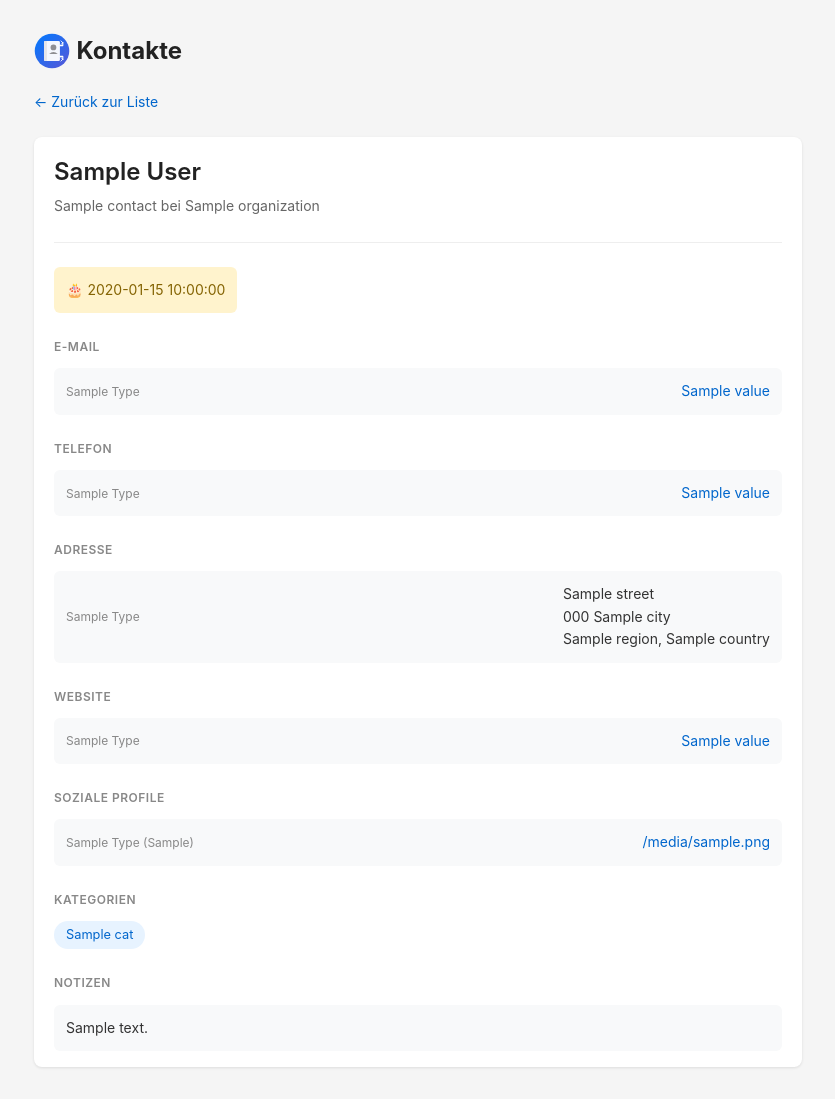
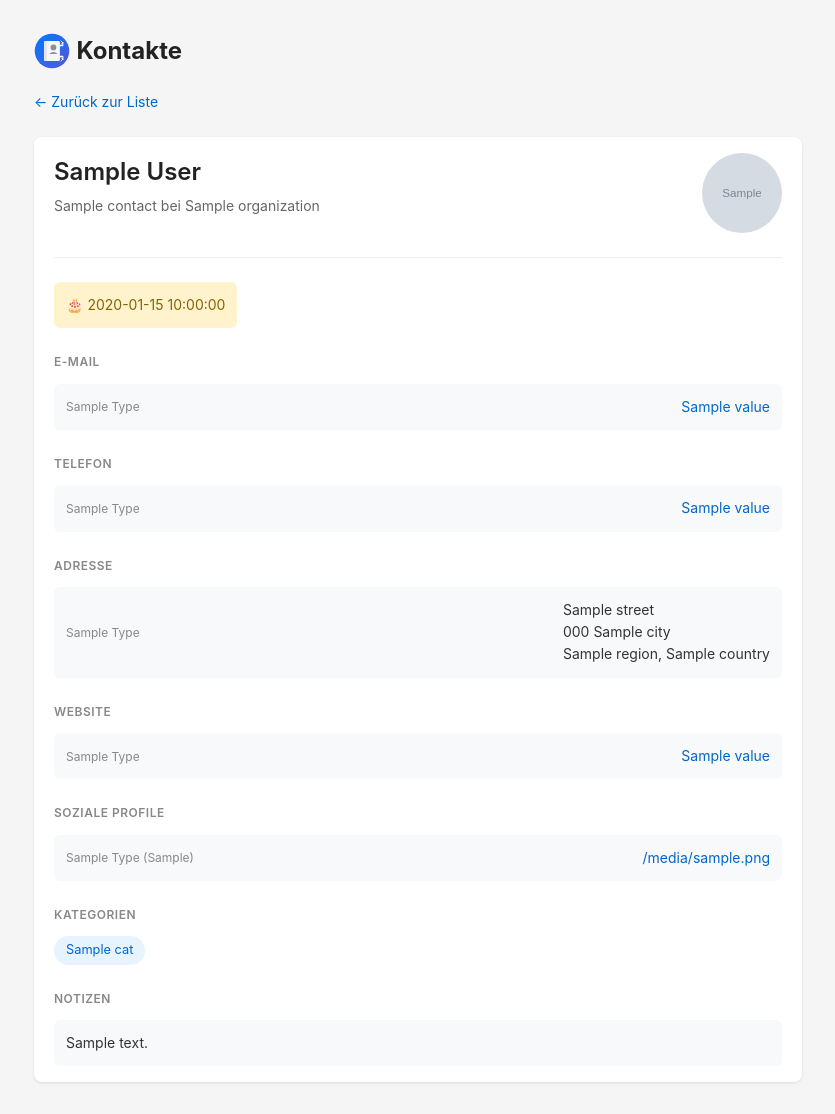
Before and after one commit to skoelle/icloud-contacts-sync, a FastAPI app: template src/api/templates/contact.html in a window 1280 px wide. Shown: the whole page, without its empty margins (222-1057 px from the left). Before the commit the page ends 1070 px from the top, so only its background shows below. Run offline with FastAPI, Linux system fonts and the light colour scheme; the template is opened without the code that fills it: most values are stand-ins (such as "Sample title", 1, 10 or a date in 2020); grey boxes marked "Sample" are stand-in pictures.

Commit message:
sync photo and display photo

```diff
--- a/sql/schema.sql
+++ b/sql/schema.sql
@@ -20,6 +20,7 @@ CREATE TABLE IF NOT EXISTS contacts (
     anniversary         DATE NULL,
     notes               TEXT NULL,
     photo_base64        LONGTEXT NULL,
+    photo_url           VARCHAR(2048) NULL,
     emails              JSON NULL,
     phones              JSON NULL,
     addresses           JSON NULL,
--- a/src/api/main.py
+++ b/src/api/main.py
@@ -76,7 +76,7 @@ def list_contacts(
 
             cur.execute(
                 f"""SELECT id, account, uid, full_name, given_name, family_name, organization,
-                           job_title, birthday, notes, emails, phones, addresses, urls, social_profiles, categories, updated_at
+                           job_title, birthday, notes, photo_url, emails, phones, addresses, urls, social_profiles, categories, updated_at
                     FROM contacts {where_clause}{search_clause}
                     ORDER BY full_name
                     LIMIT %s OFFSET %s""",
@@ -98,7 +98,7 @@ def get_contact(contact_id: int, current_user: str = Depends(get_current_user)):
         with conn.cursor() as cur:
             cur.execute(
                 f"""SELECT id, account, uid, full_name, given_name, family_name, organization,
-                           job_title, birthday, notes, emails, phones, addresses, urls, social_profiles, categories, updated_at
+                           job_title, birthday, notes, photo_url, emails, phones, addresses, urls, social_profiles, categories, updated_at
                     FROM contacts {where_clause} {id_clause}""",
                 params + [contact_id],
             )
@@ -121,7 +121,7 @@ def birthdays_today(current_user: str = Depends(get_current_user)):
         with conn.cursor() as cur:
             cur.execute(
                 f"""SELECT id, account, uid, full_name, given_name, family_name, organization,
-                           job_title, birthday, notes, emails, phones, addresses, urls, social_profiles, categories, updated_at
+                           job_title, birthday, notes, photo_url, emails, phones, addresses, urls, social_profiles, categories, updated_at
                     FROM contacts {where_clause} {month_day_clause}
                     ORDER BY full_name""",
                 params + [today.month, today.day],
@@ -293,7 +293,7 @@ def web_contact(
         with conn.cursor() as cur:
             cur.execute(
                 f"""SELECT id, account, uid, full_name, given_name, family_name, organization,
-                           job_title, birthday, notes, emails, phones, addresses, urls, social_profiles, categories, updated_at
+                           job_title, birthday, notes, photo_url, emails, phones, addresses, urls, social_profiles, categories, updated_at
                     FROM contacts {where_clause} {id_clause}""",
                 params + [contact_id],
             )
--- a/src/api/schemas.py
+++ b/src/api/schemas.py
@@ -15,6 +15,7 @@ class ContactOut(BaseModel):
     job_title: str | None
     birthday: date | None
     notes: str | None
+    photo_url: str | None
     emails: list
     phones: list
     addresses: list
--- a/src/api/templates/contact.html
+++ b/src/api/templates/contact.html
@@ -63,6 +63,14 @@
             margin-bottom: 1.5rem;
             padding-bottom: 1.5rem;
             border-bottom: 1px solid #eee;
+        }
+
+        .contact-photo {
+            width: 80px;
+            height: 80px;
+            border-radius: 50%;
+            object-fit: cover;
+            flex-shrink: 0;
         }
 
         .contact-name {
@@ -207,6 +215,9 @@
                 {% if is_admin and contact.account %}
                 <span class="badge badge-account">{{ contact.account }}</span>
                 {% endif %}
+                {% if contact.photo_url %}
+                <img src="{{ contact.photo_url }}" alt="Foto" class="contact-photo" onerror="this.style.display='none'">
+                {% endif %}
             </div>
 
             {% if contact.birthday %}
```
Also changed, not shown: src/vcard_parser.py (+15 -1 lines).
